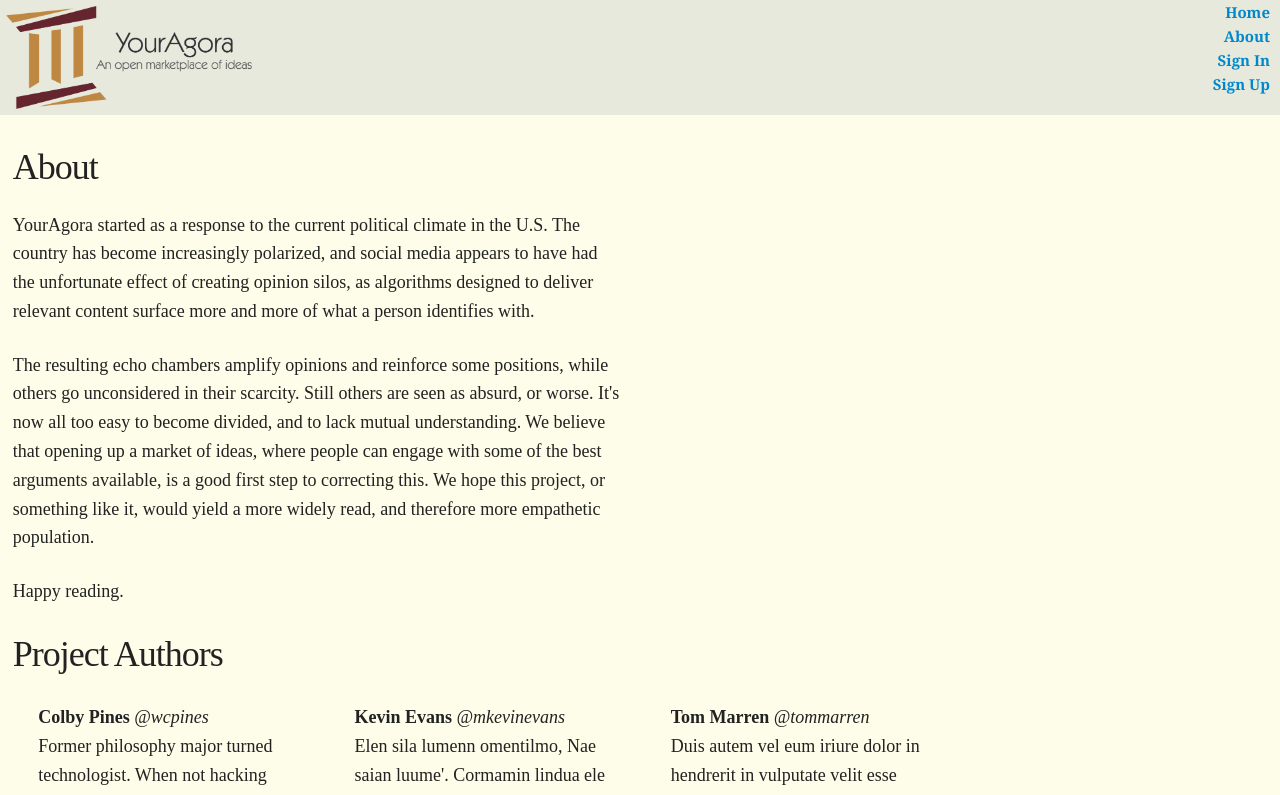
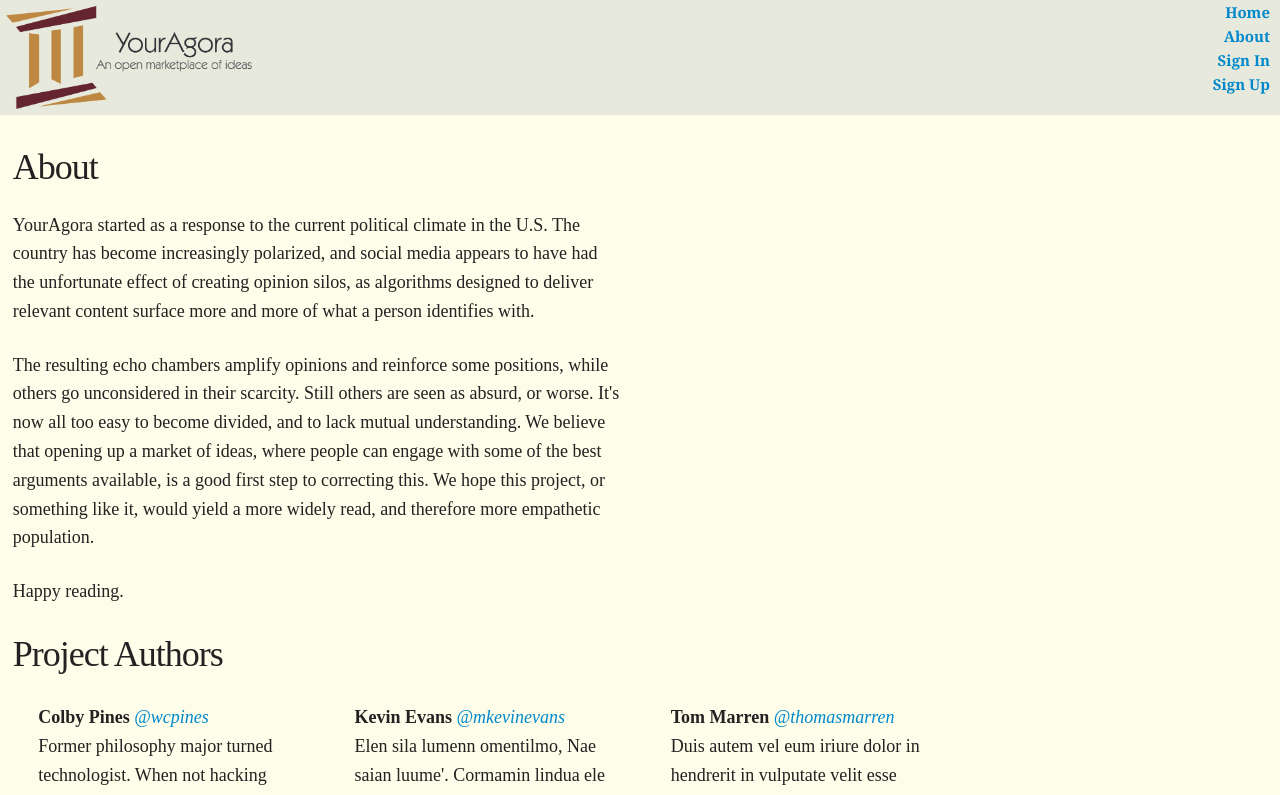
Before and after one commit to wcpines/youragora, a React (Create React App) app in the folder your-agora-fe/: page /about in a window 1280 px wide. Shown: the top 795 px of the page. Built offline with nearby package versions, Linux system fonts and the light colour scheme.

Commit message:
Add github links, add back teaser text

```diff
--- a/your-agora-fe/src/components/About.js
+++ b/your-agora-fe/src/components/About.js
@@ -46,7 +46,7 @@ export default function About(props) {
 
           <div className="three columns" id="info-colby">
             <b> Colby Pines </b>
-            <em>@wcpines</em>
+            <em><a href="https://github.com/wcpines/" target="_blank">@wcpines</a></em>
             <p>
               Former philosophy major turned technologist.  When not hacking around with the latest web technologies,
               Colby enjoys running, rock climbing, and jazz.  He also has a growing interest in dev-ops and security.
@@ -55,7 +55,7 @@ export default function About(props) {
 
           <div className="three columns" id="info-kevin">
             <b> Kevin Evans </b>
-            <em>@mkevinevans</em>
+            <em><a href="https://github.com/MKevinEvans" target="_blank">@mkevinevans</a></em>
             <p>
               Elen sila lumenn omentilmo, Nae saian luume'. Cormamin lindua ele lle. Saesa omentien lle,
               vanya sulie Namaarie. Aa' lasser en lle coia orn n' omenta gurtha. Aa' i'sul nora lanne'lle.
@@ -65,7 +65,7 @@ export default function About(props) {
 
           <div className="three columns" id="info-tom">
             <b> Tom Marren </b>
-            <em>@tommarren</em>
+            <em><a href="https://github.com/torvalds" target="_blank">@thomasmarren</a></em>
             <p>
               Duis autem vel eum iriure dolor in hendrerit in vulputate velit esse molestie consequat,
               vel illum dolore eu feugiat nulla facilisis at vero eros et accumsan et iusto odio dignissim qui blandit praesent luptatum
--- a/your-agora-fe/src/components/articles/MainTeaser.js
+++ b/your-agora-fe/src/components/articles/MainTeaser.js
@@ -16,7 +16,7 @@ function MainTeaser(props){
   let href = '/articles/random/main'
 
   // let preview = "<p> Teaser Test </p>"
-  // let preview = previewContent(props.article.content)
+  let preview = previewContent(props.article.content)
 
   let readTime = calculateReadTime(props.article.word_count)
 
@@ -36,7 +36,7 @@ if(localStorage.jwt !== undefined){
       <p>{readTime}</p>
       {stashOrDeleteButton} <br />
       <p>//</p>
-      {/* <div id="teaser-preview" style={{"textAlign": "left"}} dangerouslySetInnerHTML={{__html:preview}} />*/}
+      {<div id="teaser-preview" style={{"textAlign": "left"}} dangerouslySetInnerHTML={{__html:preview}} />}
       <Link to={href} className="button" >Read More</Link>
       <GetNextButton text="Next Article"/>
     </div>
@@ -54,19 +54,19 @@ function mapStateToProps(state){
 
 export default connect(mapStateToProps)(MainTeaser)
 
-// function previewContent(content){
+function previewContent(content){
 
-//   var pattern = /(<p>)(.*?)(<\/p>)/g
-//   var content = content
+  var pattern = /(<p>)(.*?)(<\/p>)/g
+  var content = content
 
-//   // TODO: Can we loop this more elegantly?
-//   var par1 = pattern.exec(content)[0]
-//   var par2 = pattern.exec(content)[0]
-//   var par3 = pattern.exec(content)[0]
-//   var par4 = pattern.exec(content)[0]
+  // TODO: Can we loop this more elegantly?
+  var par1 = pattern.exec(content)[0]
+  var par2 = pattern.exec(content)[0]
+  var par3 = pattern.exec(content)[0]
+  var par4 = pattern.exec(content)[0]
 
-//   return [par1, par2, par3, par4].join(" ")
-// }
+  return [par1, par2, par3, par4].join(" ")
+}
 
 function calculateReadTime(word_count){
   let readTime = Math.round(word_count / 200)
```
